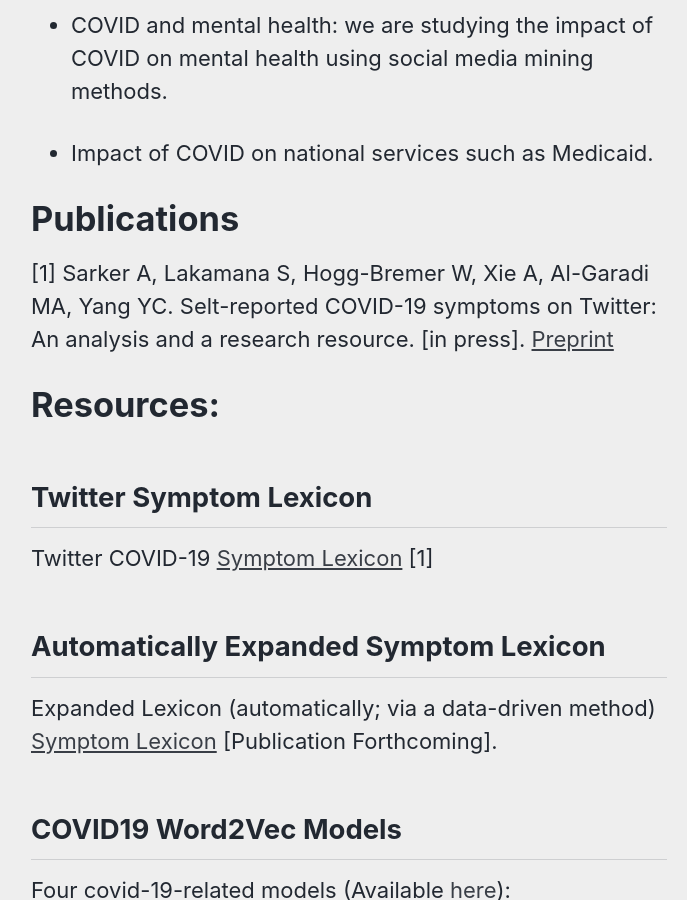
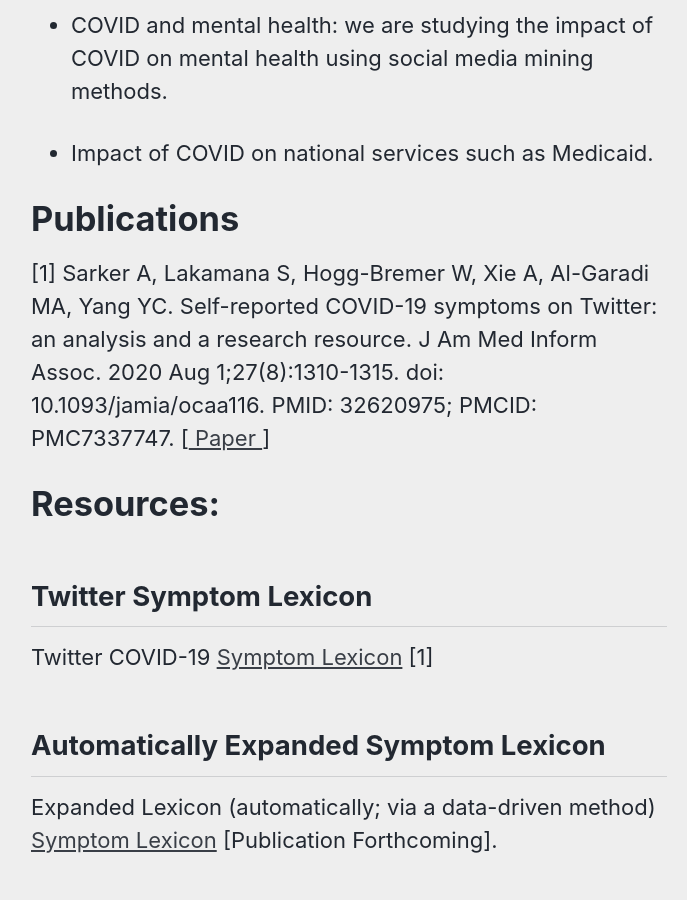
Before and after one commit to sarkerlab/Website, a Jekyll site: the page built from _pages/covid_sm_data_bundle.md, in a window 1280 px wide and 900 px high, scrolled down 1138 px. Shown: the whole window, without its empty margins (291-978 px from the left). Built offline with Jekyll 4.4.1, drawn with Linux system fonts in a browser that asks for light colours; cached includes are drawn as plain includes; nearby versions of some CDN libraries.

Commit message:
Update covid_sm_data_bundle.md

```diff
--- a/_pages/covid_sm_data_bundle.md
+++ b/_pages/covid_sm_data_bundle.md
@@ -37,7 +37,7 @@ Research topics/studies:
 
 # Publications
 
-[1] Sarker A, Lakamana S, Hogg-Bremer W, Xie A, Al-Garadi MA, Yang YC. Selt-reported COVID-19 symptoms on Twitter: An analysis and a research resource. [in press]. <a href="https://www.medrxiv.org/content/10.1101/2020.04.16.20067421v3"> Preprint </a>
+[1] Sarker A, Lakamana S, Hogg-Bremer W, Xie A, Al-Garadi MA, Yang YC. Self-reported COVID-19 symptoms on Twitter: an analysis and a research resource. J Am Med Inform Assoc. 2020 Aug 1;27(8):1310-1315. doi: 10.1093/jamia/ocaa116. PMID: 32620975; PMCID: PMC7337747. [<a href="https://pubmed.ncbi.nlm.nih.gov/32620975/"> Paper </a>]
 
 # Resources:
 
```
